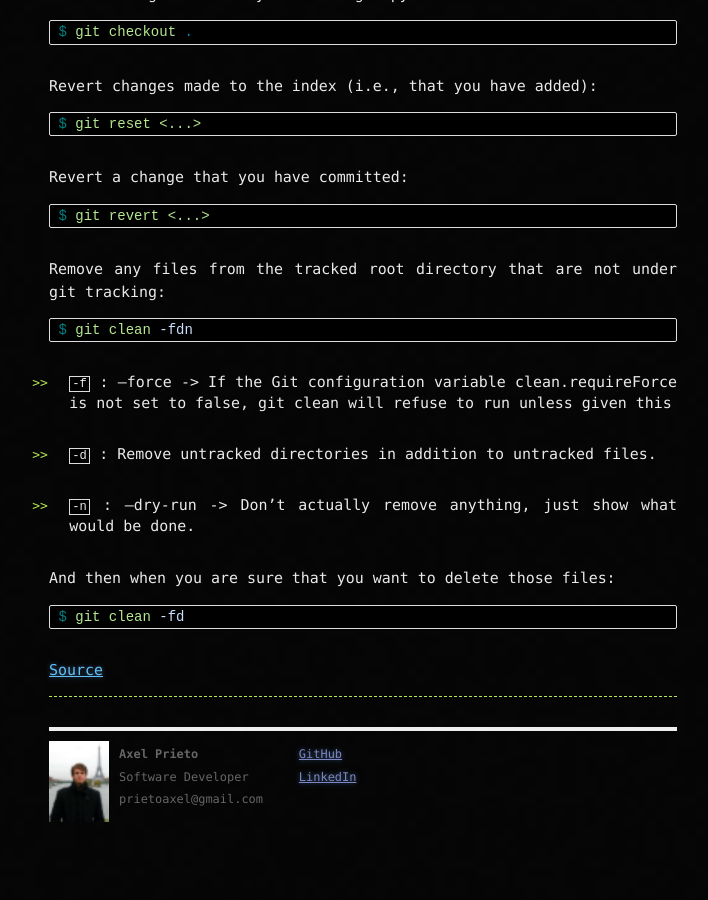
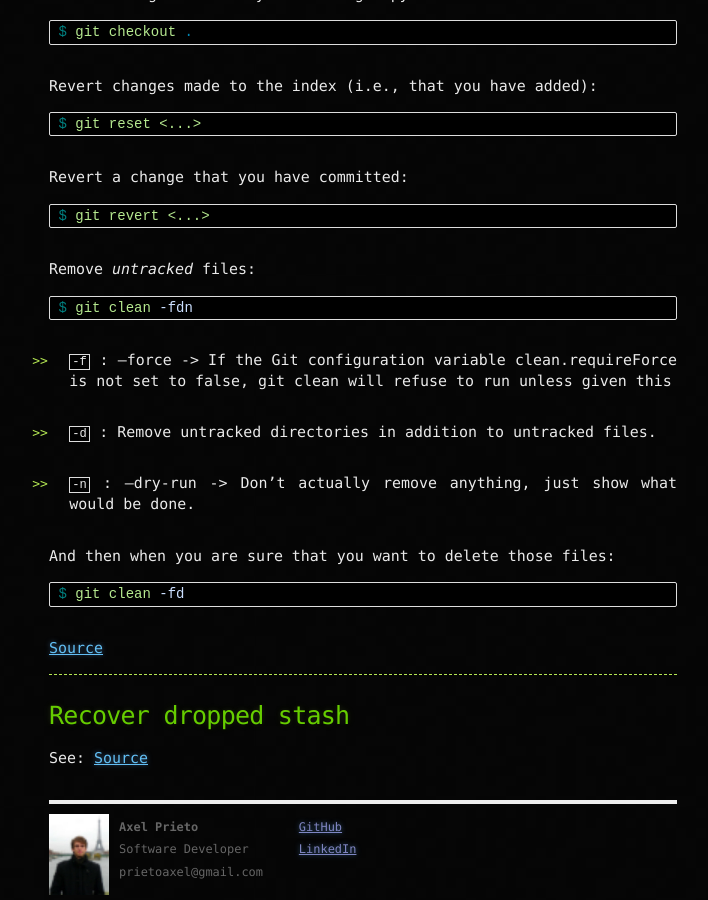
Before and after one commit to 4x3lpri3t0/zedronar.github.io, a Jekyll site: the page built from _posts/2014-04-10-git-common-commands.markdown, in a window 1280 px wide and 900 px high, scrolled down 1321 px. Shown: the whole window, without its empty margins (277-985 px from the left). Built offline with Jekyll 4.4.1, drawn with Linux system fonts in a browser that asks for light colours; Markdown is read by kramdown in place of the engine named in the settings; comment, search, counter and statistics services are not loaded.

Commit message:
Updated content

````diff
--- a/_posts/2014-04-10-git-common-commands.markdown
+++ b/_posts/2014-04-10-git-common-commands.markdown
@@ -71,7 +71,7 @@ Revert a change that you have committed:
 ```bash
 $ git revert <...>
 ```
-Remove any files from the tracked root directory that are not under git tracking:
+Remove *untracked* files:
 
 ```bash
 $ git clean -fdn
@@ -90,3 +90,7 @@ $ git clean -fd
 [Source](http://stackoverflow.com/questions/1146973/how-do-i-revert-all-local-changes-in-a-git-managed-project-to-previous-state)
 
 ---
+
+### Recover dropped stash ###
+
+See: [Source](http://stackoverflow.com/questions/89332/recover-dropped-stash-in-git)
````
